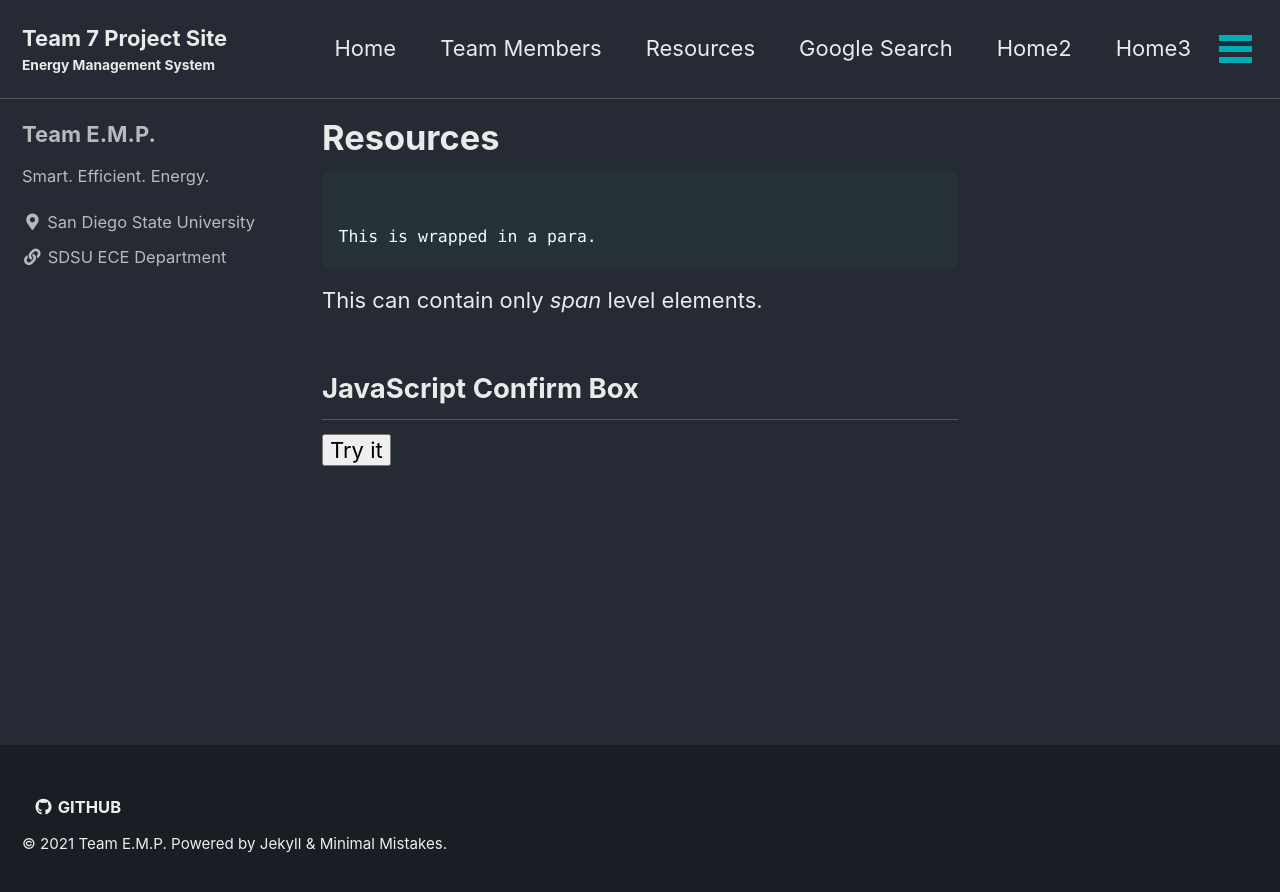
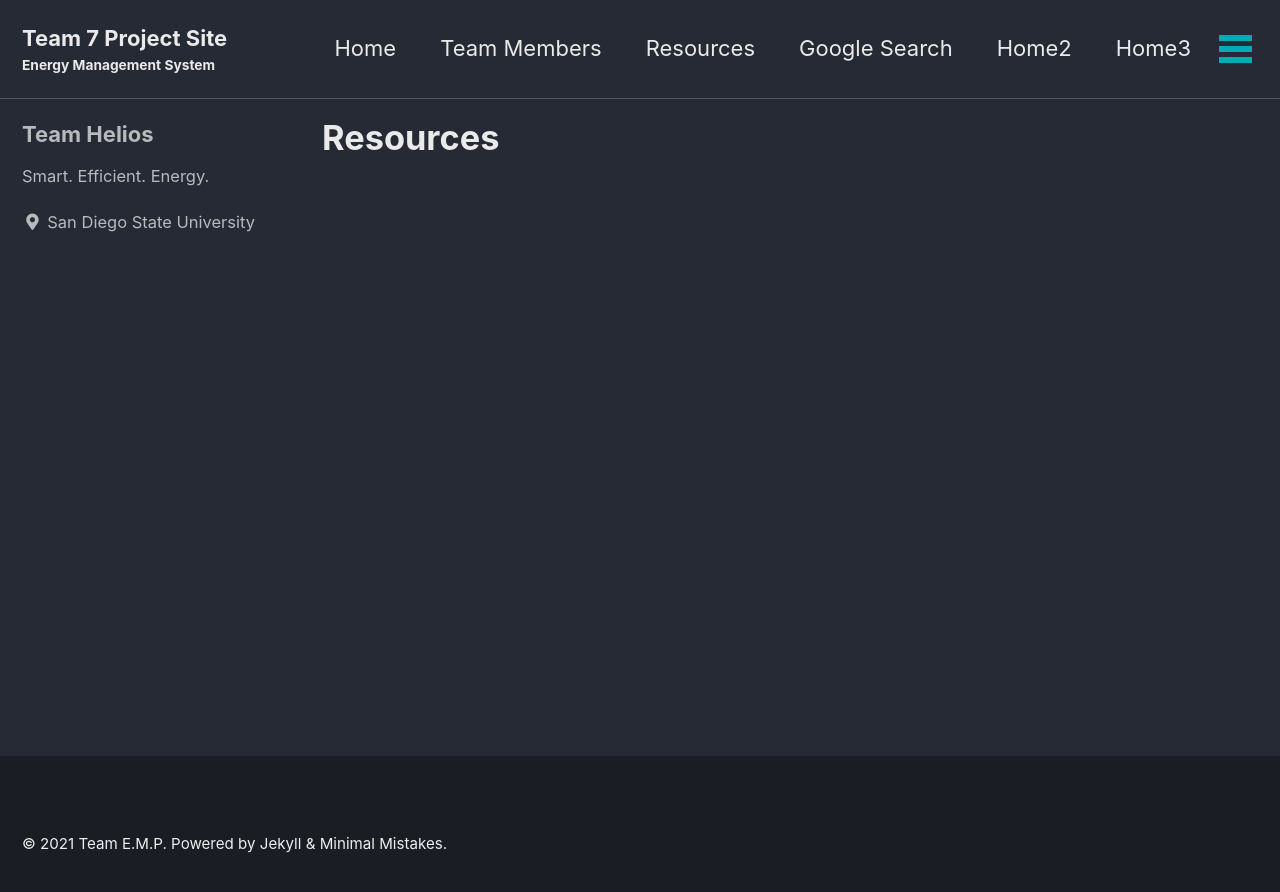
Before and after one commit to jcorlando/Team_SMS_Senior_Design_Website, a Jekyll site: the page built from _pages/resources.md, in a window 1280 px wide. Shown: the top 892 px of the page. Built offline with Jekyll 4.4.1, drawn with Linux system fonts in a browser that asks for light colours; cached includes are drawn as plain includes.

Commit message:
03/19/2021 08:06 pm

```diff
--- a/_config.yml
+++ b/_config.yml
@@ -94,7 +94,7 @@ analytics:
 
 # Site Author
 author:
-  name             : "Team E.M.P."
+  name             : "Team Helios"
   avatar           : # path of avatar image, e.g. "/assets/images/bio-photo.jpg"
   bio              : "Smart. Efficient. Energy."
   location         : "San Diego State University"
@@ -105,7 +105,7 @@ author:
       # url: "mailto:your.name@email.com"
     - label: "SDSU ECE Department"
       icon: "fas fa-fw fa-link"
-      url: "https://ece.sdsu.edu/"
+      # url: "https://ece.sdsu.edu/"
     - label: "Twitter"
       icon: "fab fa-fw fa-twitter-square"
       # url: "https://twitter.com/"
@@ -130,7 +130,7 @@ footer:
       # url:
     - label: "GitHub"
       icon: "fab fa-fw fa-github"
-      url: "https://github.com/jcorlando/Team_EMP_Senior_Design_Website"
+      # url: "https://github.com/jcorlando/Team_EMP_Senior_Design_Website"
     - label: "GitLab"
       icon: "fab fa-fw fa-gitlab"
       # url:
--- a/_pages/resources.md
+++ b/_pages/resources.md
@@ -4,37 +4,3 @@ permalink: /resources/
 author_profile: true
 title: "Resources"
 ---
-
-
-<div style="float: right">
-    Something that stays right and is not wrapped in a para.
-</div>
-
-{::options parse_block_html="true" /}
-
-<div>
-    This is wrapped in a para.
-</div>
-<p>
-    This can contain only *span* level elements.
-</p>
-
-
-<h2>JavaScript Confirm Box</h2>
-
-
-<button onclick="myFunction()">Try it</button>
-
-<p id="demo"></p>
-
-<script>
-function myFunction() {
-  var txt;
-  if (confirm("Press a button!")) {
-    txt = "You pressed OK!";
-  } else {
-    txt = "You pressed Cancel!";
-  }
-  document.getElementById("demo").innerHTML = txt;
-}
-</script>
```
Also changed, not shown: _pages/team_members.md (+0 -9 lines).
